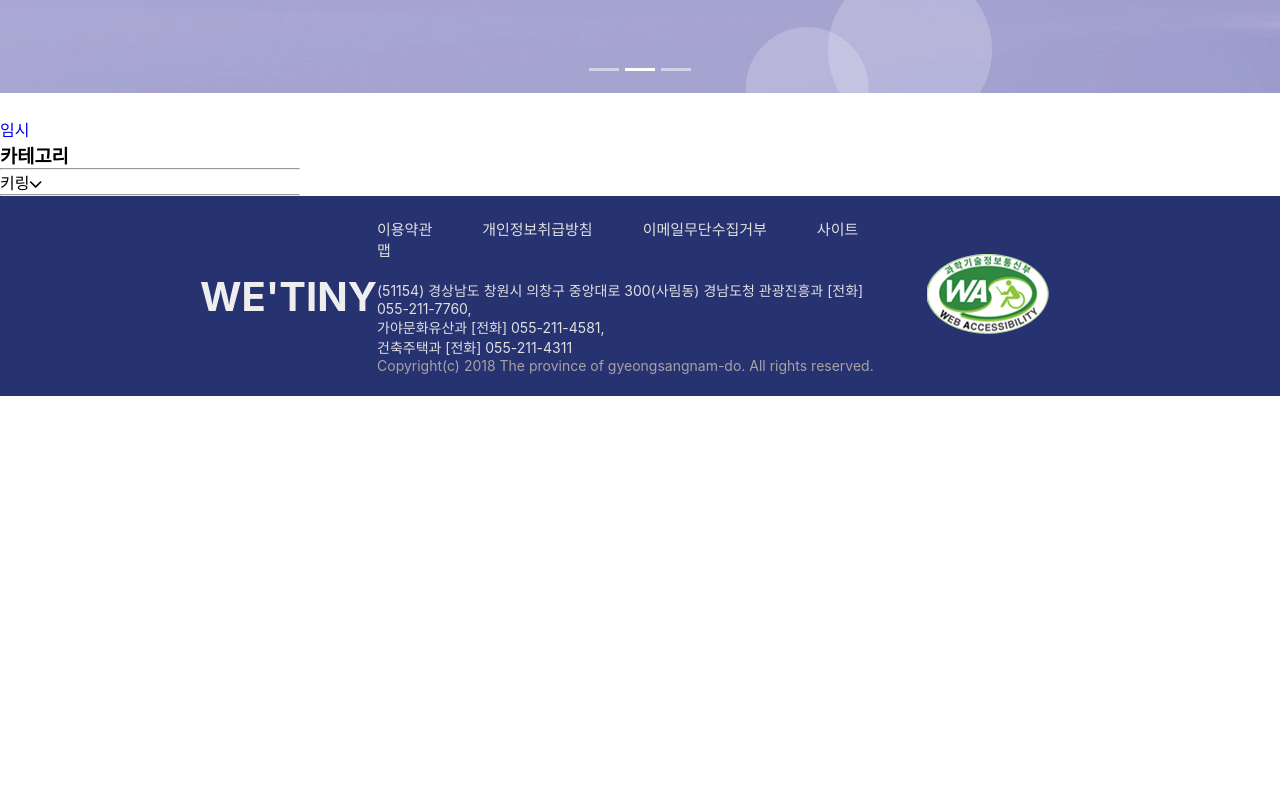
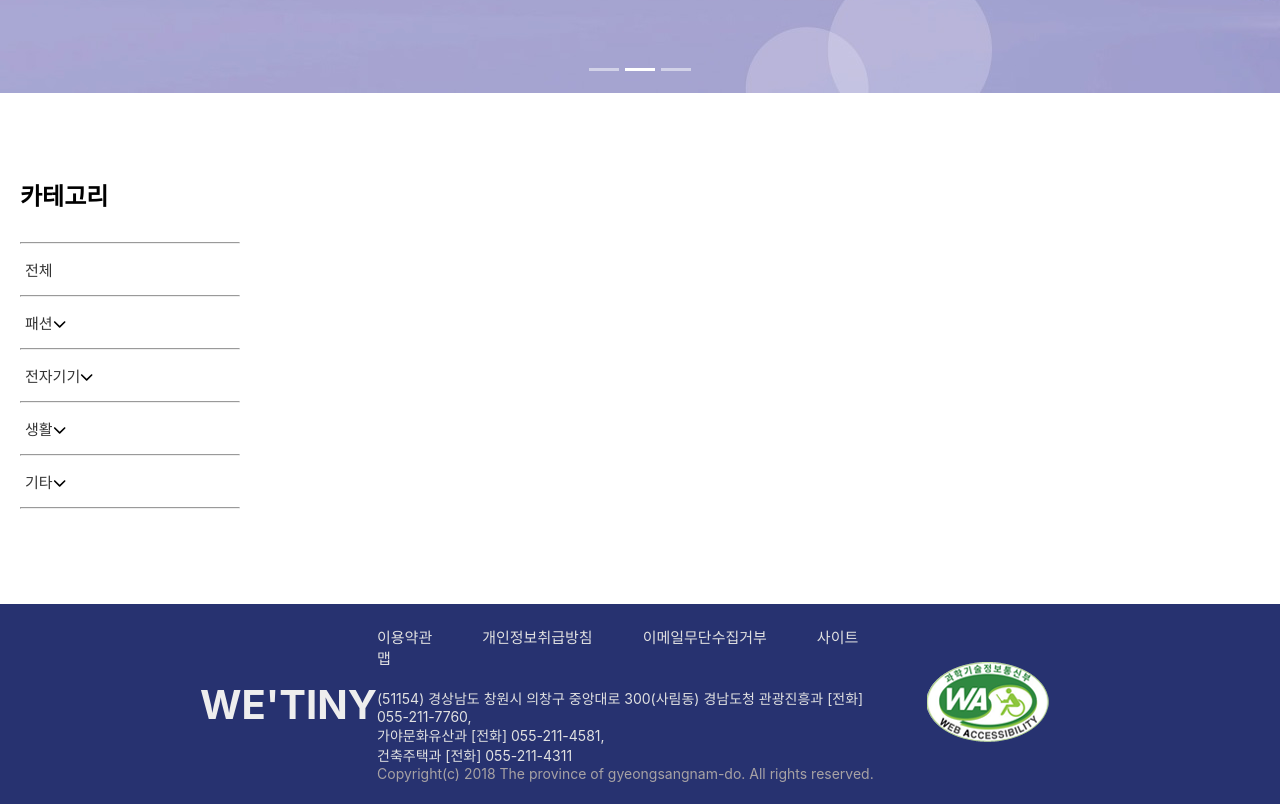
Before and after one commit to HHyeonYoungPark/Goods_Project, a React (Create React App) app in the folder seller/client/: page /makeItem in a window 1280 px wide. Shown: the part 834-1638 px from the top of the page. Before the commit the page ends 1230 px from the top, so only its background shows below. Built offline with nearby package versions, Linux system fonts and the light colour scheme; sample sign-in values are in the browser's storage.

Commit message:
11-10 17:00

```diff
--- a/seller/client/src/components/css/pages/MakeItem.css
+++ b/seller/client/src/components/css/pages/MakeItem.css
@@ -19,7 +19,7 @@
 .carousel-inner::after {
   display: block;
   clear: both;
-  content: '';
+  content: "";
 }
 .carousel-item {
   position: relative;
@@ -326,7 +326,7 @@ carousel-fade .active.carousel-item-end,
   overflow: hidden;
 }
 
-.slide-fade-in-dropdown > p {
+.slide-fade-in-dropdown > ul {
   animation: slide-fade-in-dropdown-animation 0.4s ease;
 }
 
@@ -344,19 +344,53 @@ carousel-fade .active.carousel-item-end,
   overflow: hidden;
 }
 
-.slide-fade-out-dropdown > p {
+.slide-fade-out-dropdown > ul {
   animation: slide-fade-out-dropdown-animation 0.4s ease;
   animation-fill-mode: forwards;
 }
 
-.components-dropdown > p {
+.components-dropdown > ul {
   position: relative;
   top: 5px;
-  margin-top: 0;
-  margin-bottom: 5px;
+  margin-top: 5px;
+  margin-bottom: 20px;
   padding-left: 0;
   list-style: none;
 }
-.left-nav-con{
-  width: 300px;
+
+.make-main-con {
+  margin: 60px auto;
+  display: flex;
+  justify-content: space-between;
+  width: 1280px;
 }
+
+.left-nav-con {
+  width: 260px;
+  position: sticky;
+  top: 100px;
+  padding: 20px;
+}
+
+.left-nav-con h2 {
+  margin-bottom: 30px;
+}
+
+.left-nav-con a,
+.left-nav-con span {
+  color: rgba(0, 0, 0, 0.8);
+  font-size: 15px;
+  padding-left: 5px;
+}
+
+.left-nav-con a:hover {
+  color: rgba(0, 0, 0, 0.6);
+}
+
+.left-nav-con hr {
+  margin: 15px 0;
+}
+
+.goods-table {
+  width: 1000px;
+}
--- a/seller/client/src/components/css/pages/TableGallary.css
+++ b/seller/client/src/components/css/pages/TableGallary.css
@@ -1,10 +1,10 @@
 .TableGallary-container {
-  width: 1280px;
+  width: 1000px;
   display: grid;
-  grid-template-columns: repeat(4, 23%);
-  column-gap: 2%;
+  grid-template-columns: repeat(4, 22%);
+  column-gap: 3%;
   row-gap: 50px;
-  margin: 50px auto;
+  margin: 30px auto;
 }
 
 .TableGallary {
--- a/seller/client/src/components/pages/MakeItem.js
+++ b/seller/client/src/components/pages/MakeItem.js
@@ -47,16 +47,17 @@ function MakeItem() {
       </div>
       <div className="make-main-con">
         <div className="left-nav-con">
-          <Link to="tableGallary">임시</Link>
-          <h3>카테고리</h3>
+          <h2>카테고리</h2>
+          <hr />
+          <Link to="tableGallary">전체</Link>
           <hr />
           <ul>
             <li>
-              <span>키링</span>
+              <span>패션</span>
               <button
-                onClick={(e) => setDropdownVisibility7(!dropdownVisibility7)}
+                onClick={(e) => setDropdownVisibility1(!dropdownVisibility1)}
               >
-                {dropdownVisibility7 ? (
+                {dropdownVisibility1 ? (
                   <FontAwesomeIcon icon={faChevronUp} />
                 ) : (
                   <FontAwesomeIcon icon={faChevronDown} />
@@ -64,13 +65,108 @@ function MakeItem() {
               </button>
             </li>
             <hr />
-            <Dropdown visibility={dropdownVisibility7}>
-              <p>
-                Lorem, ipsum dolor sit amet consectetur adipisicing elit.
-                Doloremque culpa ullam maxime quos laudantium, fugiat nesciunt
-                obcaecati error reiciendis, porro voluptas illum quisquam,
-                voluptates praesentium fugit recusandae delectus amet? Delectus!
-              </p>
+            <Dropdown visibility={dropdownVisibility1}>
+              <ul>
+                <li>
+                  <Link to="">후드티</Link>
+                </li>
+                <li>
+                  <Link to="">스웨트니트</Link>
+                </li>
+                <li>
+                  <Link to="">티셔츠</Link>
+                </li>
+                <li>
+                  <Link to="">니트</Link>
+                </li>
+              </ul>
+            </Dropdown>
+            <li>
+              <span>전자기기</span>
+              <button
+                onClick={(e) => setDropdownVisibility2(!dropdownVisibility2)}
+              >
+                {dropdownVisibility2 ? (
+                  <FontAwesomeIcon icon={faChevronUp} />
+                ) : (
+                  <FontAwesomeIcon icon={faChevronDown} />
+                )}
+              </button>
+            </li>
+            <hr />
+            <Dropdown visibility={dropdownVisibility2}>
+              <ul>
+                <li>
+                  <Link to="">후드티</Link>
+                </li>
+                <li>
+                  <Link to="">스웨트니트</Link>
+                </li>
+                <li>
+                  <Link to="">티셔츠</Link>
+                </li>
+                <li>
+                  <Link to="">니트</Link>
+                </li>
+              </ul>
+            </Dropdown>
+            <li>
+              <span>생활</span>
+              <button
+                onClick={(e) => setDropdownVisibility3(!dropdownVisibility3)}
+              >
+                {dropdownVisibility3 ? (
+                  <FontAwesomeIcon icon={faChevronUp} />
+                ) : (
+                  <FontAwesomeIcon icon={faChevronDown} />
+                )}
+              </button>
+            </li>
+            <hr />
+            <Dropdown visibility={dropdownVisibility3}>
+              <ul>
+                <li>
+                  <Link to="">후드티</Link>
+                </li>
+                <li>
+                  <Link to="">스웨트니트</Link>
+                </li>
+                <li>
+                  <Link to="">티셔츠</Link>
+                </li>
+                <li>
+                  <Link to="">니트</Link>
+                </li>
+              </ul>
+            </Dropdown>
+            <li>
+              <span>기타</span>
+              <button
+                onClick={(e) => setDropdownVisibility4(!dropdownVisibility4)}
+              >
+                {dropdownVisibility4 ? (
+                  <FontAwesomeIcon icon={faChevronUp} />
+                ) : (
+                  <FontAwesomeIcon icon={faChevronDown} />
+                )}
+              </button>
+            </li>
+            <hr />
+            <Dropdown visibility={dropdownVisibility4}>
+              <ul>
+                <li>
+                  <Link to="">후드티</Link>
+                </li>
+                <li>
+                  <Link to="">스웨트니트</Link>
+                </li>
+                <li>
+                  <Link to="">티셔츠</Link>
+                </li>
+                <li>
+                  <Link to="">니트</Link>
+                </li>
+              </ul>
             </Dropdown>
           </ul>
         </div>
```
